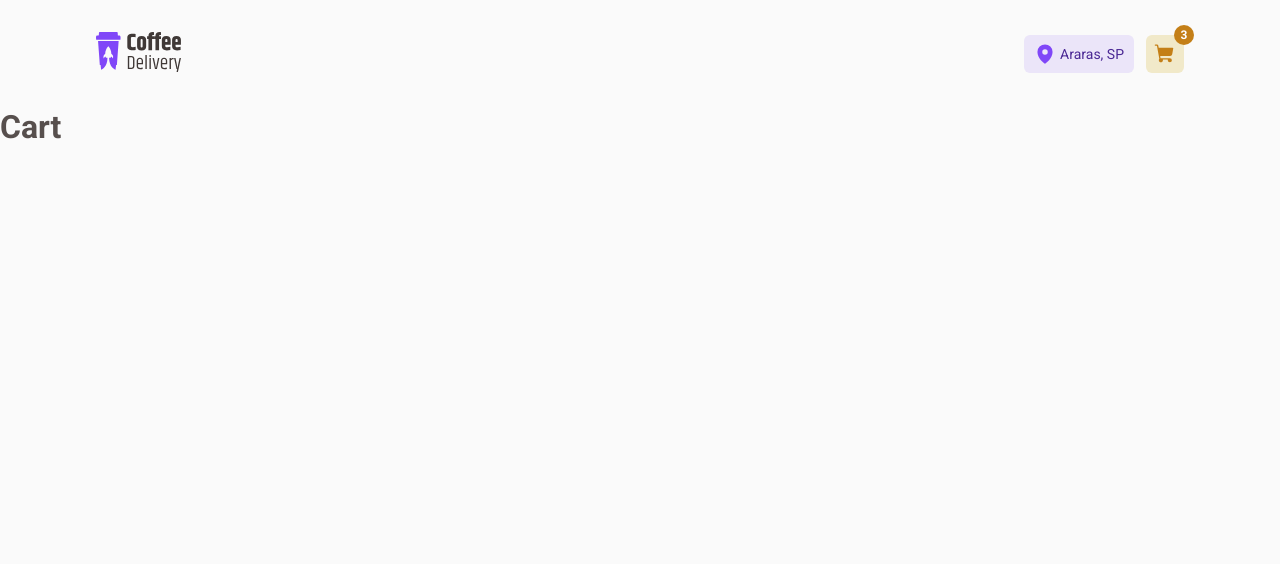
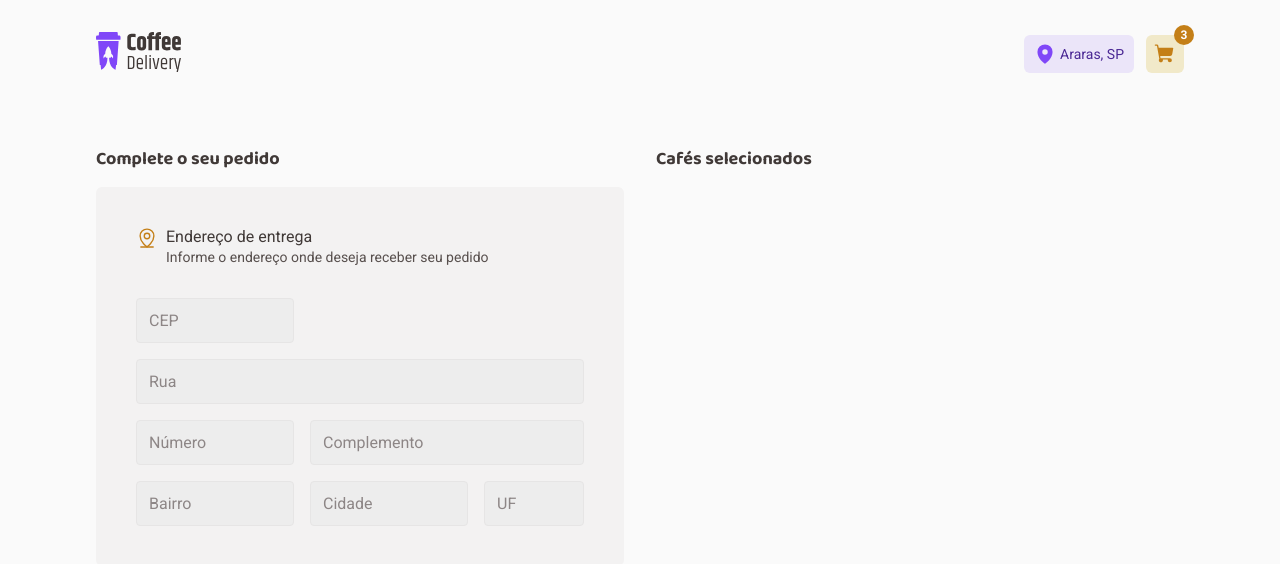
Before and after one commit to rafaasimi/desafio02-coffedelivery-ignite-rocketseat-react2022, a React (Vite) app: page /cart in a window 1280 px wide. Shown: the top 564 px of the page. Built offline with nearby package versions, Linux system fonts and the light colour scheme.

Commit message:
feat: add formulario endereço

```diff
--- a/src/pages/Cart/index.tsx
+++ b/src/pages/Cart/index.tsx
@@ -1,3 +1,40 @@
+import { MapPinLine } from "phosphor-react";
+import { AddressForm, CartContainer, CartForm, CartItems } from "./styles";
+
 export function Cart() {
-  return <h1>Cart</h1>;
+  return (
+    <CartContainer>
+      <CartForm>
+        <h2>Complete o seu pedido</h2>
+
+        <AddressForm>
+          <header className="">
+            <MapPinLine size={22}/>
+            <div>
+              <span>Endereço de entrega</span>
+              <p>Informe o endereço onde deseja receber seu pedido</p>
+            </div>
+          </header>
+
+          <div className="content">
+            <input type="text" id="cep" placeholder="CEP"/>
+            <input type="text" id="street" placeholder="Rua"/>
+            <input type="text" id="number" placeholder="Número"/>
+            <input type="text" id="complement" placeholder="Complemento"/>
+            <input type="text" id="neighborhood" placeholder="Bairro"/>
+            <input type="text" id="city" placeholder="Cidade"/>
+            <input type="text" id="state" placeholder="UF"/>
+          </div>
+        </AddressForm>
+
+        <div className="payment">
+
+        </div>
+      </CartForm>
+
+      <CartItems>
+        <h2>Cafés selecionados</h2>
+      </CartItems>
+    </CartContainer>
+  );
 }
--- /dev/null
+++ b/src/pages/Cart/styles.ts
@@ -0,0 +1,120 @@
+import styled from "styled-components";
+
+export const CartContainer = styled.div`
+  max-width: calc(70rem + 32px);
+  padding: 40px 32px;
+  margin: 0 auto;
+
+  display: grid;
+  grid-template-columns: 1fr 1fr;
+  gap: 32px;
+`;
+
+export const CartForm = styled.form`
+  > h2 {
+    margin-bottom: 16px;
+
+    font-family: "Baloo 2", sans-serif;
+    font-size: 18px;
+    font-weight: bold;
+    line-height: 1.3;
+    color: ${(props) => props.theme["base-subtitle"]};
+  }
+`;
+
+export const CartItems = styled.div`
+  > h2 {
+    margin-bottom: 16px;
+
+    font-family: "Baloo 2", sans-serif;
+    font-size: 18px;
+    font-weight: bold;
+    line-height: 1.3;
+    color: ${(props) => props.theme["base-subtitle"]};
+  }
+`;
+
+export const AddressForm = styled.div`
+  padding: 2.5rem;
+  background: ${(props) => props.theme["base-card"]};
+  border-radius: 6px;
+
+  header {
+    display: flex;
+    align-items: start;
+    gap: 8px;
+
+    margin-bottom: 32px;
+
+    svg {
+      color: ${(props) => props.theme["yellow-dark"]};
+    }
+
+    div {
+      span {
+        font-size: 16px;
+        color: ${(props) => props.theme["base-subtitle"]};
+        line-height: 1.3;
+      }
+
+      p {
+        font-size: 14px;
+        color: ${(props) => props.theme["base-text"]};
+        line-height: 1.3;
+      }
+    }
+  }
+
+  .content {
+    display: grid;
+    grid-template-columns: repeat(8, minmax(0, 1fr));
+    gap: 16px;
+
+    grid-template-areas:
+      "cep cep cep . . . . ."
+      "street street street street street street street street"
+      "number number number complement complement complement complement complement"
+      "neighborhood neighborhood neighborhood city city city state state";
+
+    input {
+      padding: 0.75rem;
+      border-radius: 4px;
+      border: 1px solid ${(props) => props.theme["base-button"]};
+
+      color: ${(props) => props.theme["base-text"]};
+      background: ${(props) => props.theme["base-input"]};
+
+      &::placeholder {
+        color: ${(props) => props.theme["base-label"]};
+      }
+    }
+
+    input#cep {
+      grid-area: cep;
+    }
+
+    input#street {
+      grid-area: street;
+    }
+
+    input#number {
+      grid-area: number;
+    }
+
+    input#complement {
+      grid-area: complement;
+    }
+
+    input#neighborhood {
+      grid-area: neighborhood;
+    }
+
+    input#city {
+      grid-area: city;
+    }
+
+    input#state {
+      grid-area: state;
+    }
+  }
+`;
```
